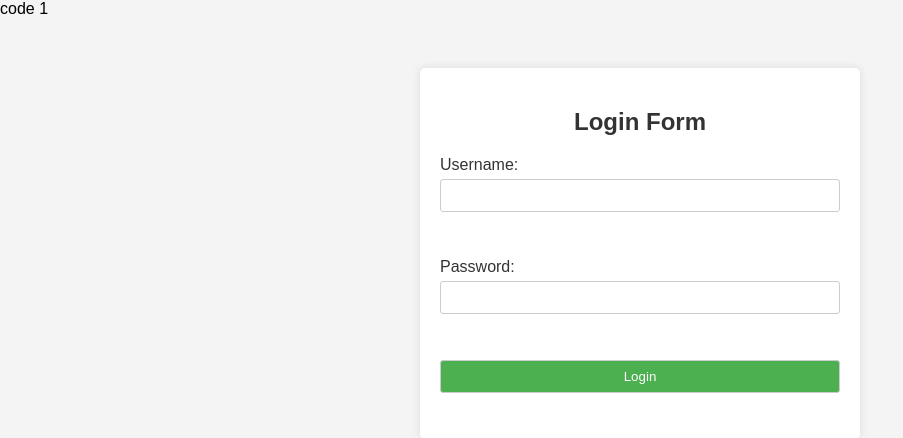
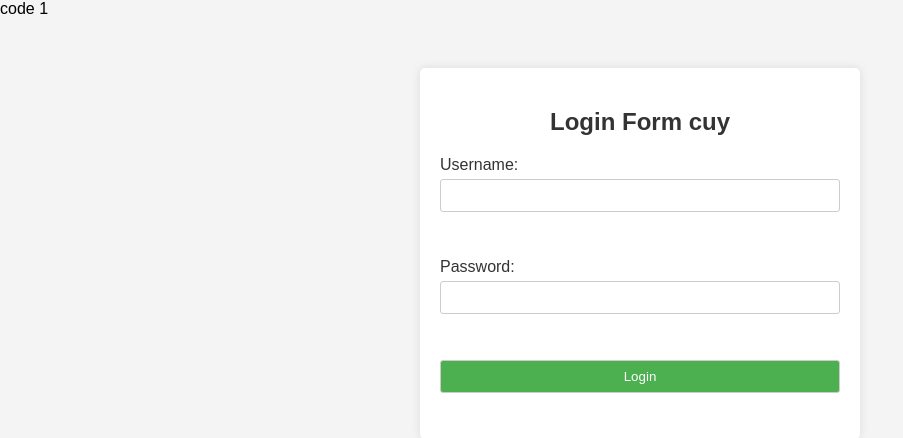
Before and after one commit to QQUway/WPUTSLecture, a PHP site: page / in a window 1280 px wide. Shown: the top 438 px of the page, without its empty margins (0-903 px from the left). Run offline with PHP 8.4, Linux system fonts and the light colour scheme.

Commit message:
first commit

```diff
--- a/index.php
+++ b/index.php
@@ -12,7 +12,7 @@
 <body>
 
 <div class="login-container">
-    <h2>Login Form</h2>
+    <h2>Login Form cuy</h2>
     <form name="form" action="login.php" method="post">
         <label for="username">Username:</label>
         <input type="text" id="user" name="username" required></br></br>
```
